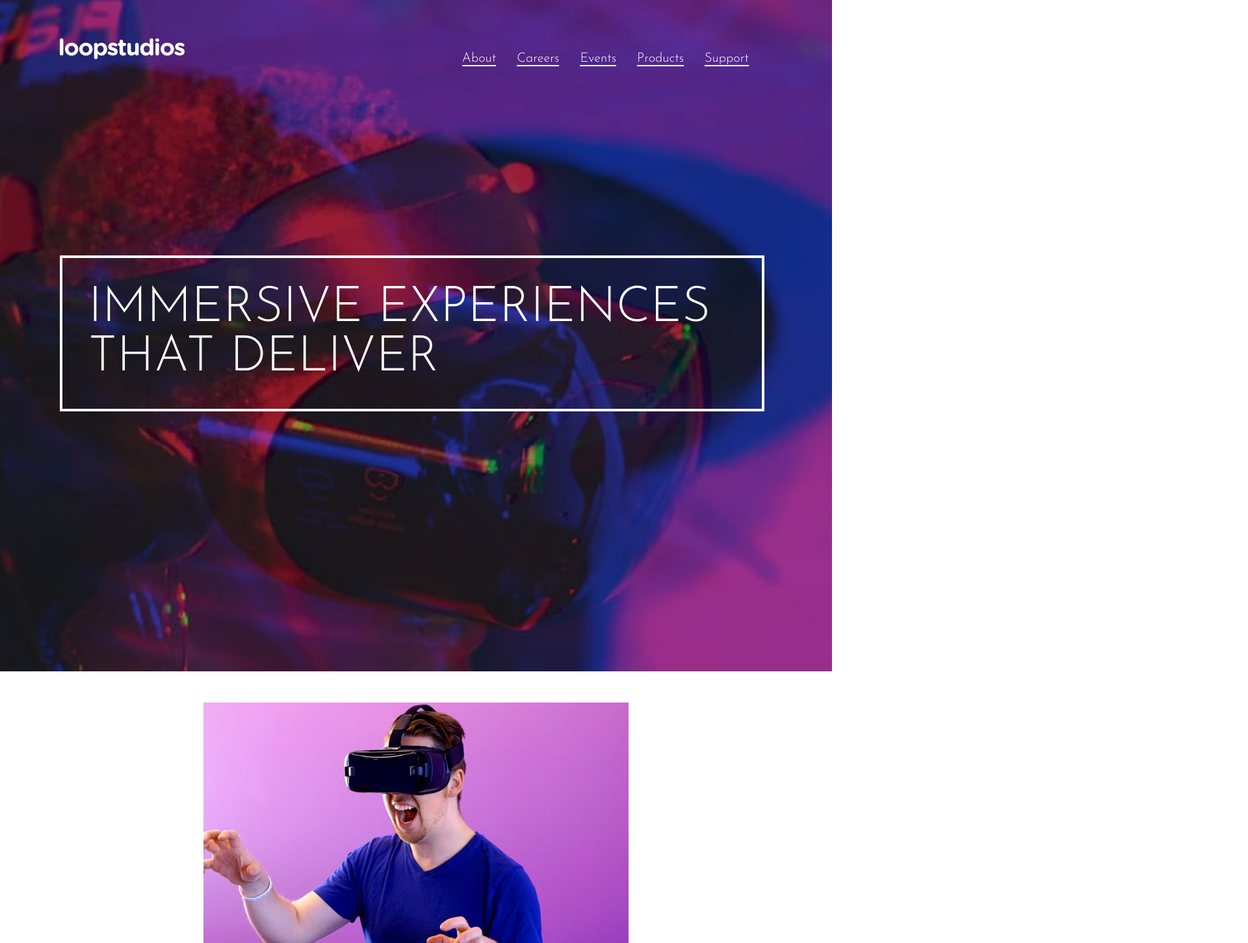
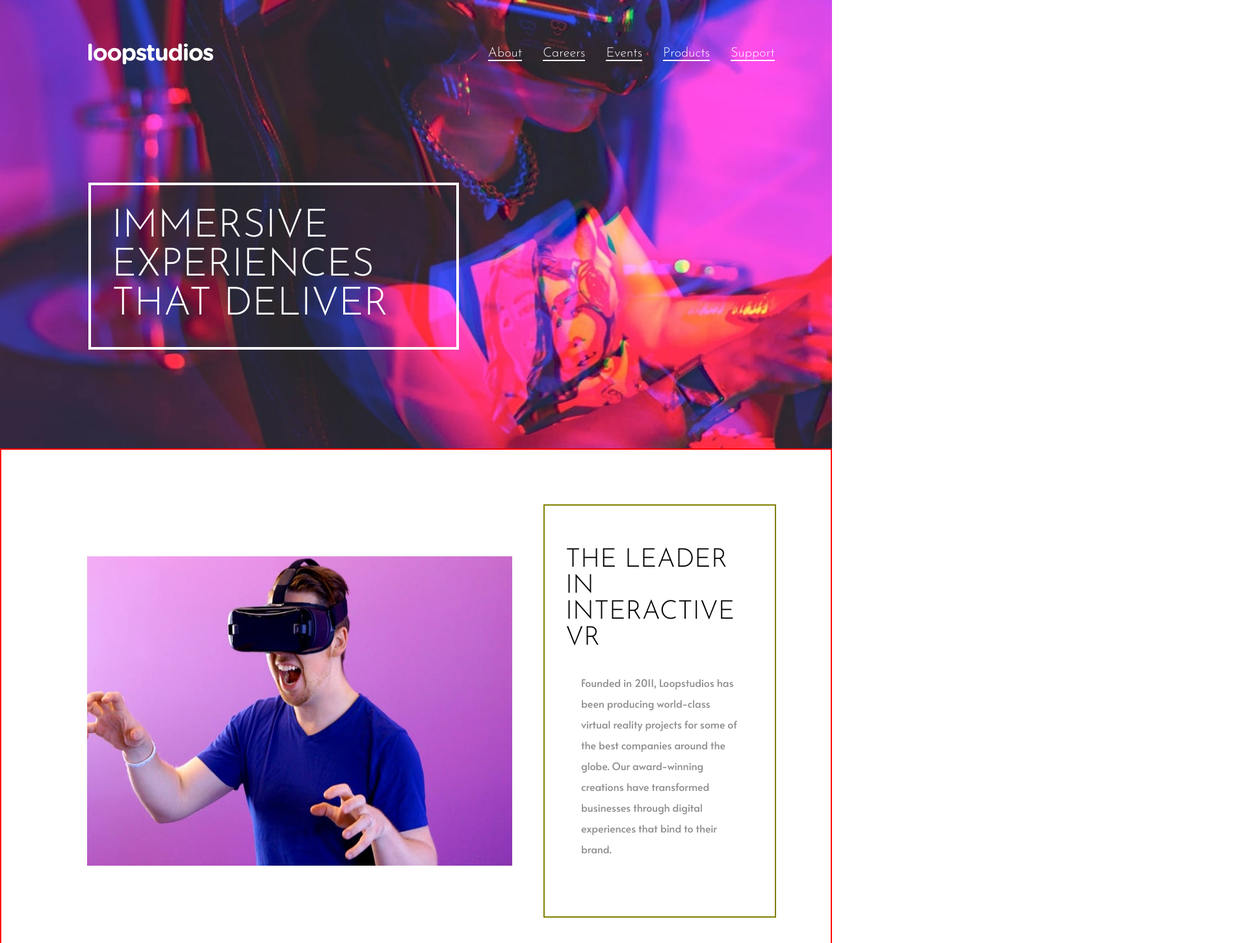
Before and after one commit to jboat86/loopstudios-landing-page-, a plain HTML site: page index.html in a window 1280 px wide. Shown: the part 29-1480 px from the top of the page at 65% size, 1920 px wide, since content can reach past the window. Drawn offline with Linux system fonts and the light colour scheme.

Commit message:
added changes to styling

```diff
--- a/css/styles.css
+++ b/css/styles.css
@@ -19,7 +19,7 @@ header {
   background: url(/assets/images/mobile/image-hero.jpg);
   background-repeat: no-repeat;
   background-size: cover;
-  min-width: 100%;
+  max-width: 100%;
 }
 
 .hamburger img {
@@ -108,8 +108,6 @@ header {
 .hero p {
   text-transform: uppercase;
   border: 4px solid var(--White);
-  margin-top: 5rem;
-  margin-bottom: 10rem;
   line-height: 1;
   padding: 2.5rem;
   margin: 5rem 4.5rem 5rem 0;
@@ -124,17 +122,22 @@ header {
 /* Showcase Start */
 
 .showcase {
-  text-align: center;
+  padding: 4rem 2rem;
 }
 
 .showcase img {
-  margin-top: 3rem;
-  margin-bottom: 4rem;
+  padding: 5rem 3rem;
+}
+
+.desktop-showcase-text {
+  justify-items: center;
+  padding: 4rem 2rem;
 }
 
 .showcase h1 {
   margin-bottom: 0.5rem;
   font-weight: 300;
+  justify-self: center;
   font-size: 3.75rem;
   text-transform: uppercase;
   color: var(--Black);
@@ -143,8 +146,6 @@ header {
 .showcase p {
   font-size: 1.75rem;
   font-family: var(--Alata-ff);
-  justify-content: center;
-  padding: 3rem;
   line-height: 2;
   font-weight: 400;
   color: var(--Dark-Gray);
@@ -155,9 +156,8 @@ header {
 /* Creations Start */
 .mobile-creations-section {
   min-width: 100%;
-  padding: 5rem 2rem;
+  padding: 3.5rem 2rem 10rem 5rem;
   text-transform: uppercase;
-  border: 2px solid red;
 }
 
 .desktop-creations-section {
@@ -193,14 +193,12 @@ header {
   justify-content: center;
   align-items: center;
 }
+
 .btn-wrapper {
   margin-top: 3rem;
   position: absolute;
   left: 50%;
   transform: translateX(-50%);
-}
-
-.btn-wrapper button {
   color: var(--Black);
   text-transform: uppercase;
   padding: 1.25rem 4.75rem;
@@ -279,15 +277,21 @@ footer p {
   /* Main Nav Menu Start */
 
   header {
-    padding: 3.5rem 0 0 0.75rem;
+    padding: 2rem 3.5rem;
+    background-image: url(/assets/images/desktop/image-hero.jpg);
+    height: fit-content;
   }
+
   .hamburger {
     display: none;
   }
 
   .main-nav-wrapper {
     padding-left: 5rem;
-    padding-right: 8rem;
+  }
+
+  .logo {
+    padding-top: 2rem;
   }
 
   .nav-links-desktop {
@@ -320,13 +324,38 @@ footer p {
   /* Main Nav Menu End */
 
   /* Hero Start */
-  section > .hero {
-    padding-top: 2rem;
-    padding-right: 25rem;
+  .hero {
+    padding: 2.5rem 5rem;
+  }
+  .hero p {
+    padding: 2.15rem 6.5rem 2.15rem 2rem;
+    font-size: 3.75rem;
   }
 
   /* Hero End */
   /* Showcase Start */
+  .showcase {
+    display: flex;
+    padding: 5.25rem;
+    border: 2px solid red;
+  }
+
+  .desktop-showcase-text {
+    text-align: start;
+    border: 2px solid olive;
+    /* padding-top: 3rem; */
+    justify-items: flex-start;
+  }
+
+  .desktop-showcase-text h1 {
+    font-size: 2.5rem;
+    line-height: 1;
+  }
+  .desktop-showcase-text p {
+    font-size: 1rem;
+    padding: 1.5rem;
+  }
+
   /* Showcase End */
   /* Creations Start */
 
@@ -339,6 +368,7 @@ footer p {
   .desktop-creations-section {
     display: flex;
     flex-direction: row;
+    gap: 2rem;
   }
   .pics-container {
     background-image: url(../assets/images/desktop/image-deep-earth.jpg)
--- a/index.html
+++ b/index.html
@@ -21,7 +21,8 @@
         <!-- Main Nav Menu Start -->
         <nav>
           <div class="main-nav-wrapper">
-          <img src="/assets/images/logo.svg"
+          <img class="logo"
+          src="/assets/images/logo.svg"
           alt="logo" />
 
            <ul class="nav-links-desktop">
@@ -31,6 +32,7 @@
             <li><a href="#Products">Products</a></li>
             <li><a href="#Support">Support</a></li>
           </ul>
+
 
           <!-- Hamburger menu -->
 
@@ -57,7 +59,7 @@
         <!-- Hero Start -->
         <section class="hero">
 
-           <p>Immersive experiences that deliver</p>
+           <p>Immersive <br>experiences <br>that deliver</p>
         </section>
       </header>
        <!-- Hero End -->
@@ -68,7 +70,7 @@
             src="/assets/images/mobile/image-interactive.jpg"
             alt="interactive-img"
           />
-
+<div class="desktop-showcase-text">
           <h1>The leader in interactive VR</h1>
 
           <p>
@@ -77,7 +79,7 @@
             Our award-winning creations have transformed businesses through
             digital experiences that bind to their brand.
           </p>
-
+         </div>
         </section>
         <!-- Showcase End -->
 
@@ -149,7 +151,7 @@
                 alt="fisheye"
               />
               </div>
-
+             <button class="btn-wrapper">see all</button>
              </section>
 
              <!-- creations section-desktop-start -->
@@ -213,8 +215,11 @@
               />
            </div>
 
- <div class="btn-wrapper"><button>see all</button></div>
-             </section>
+  <button class="btn-wrapper">see all</button>
+
+       </section>
+
+
 
 
 
@@ -227,10 +232,10 @@
 
           <ul>
             <li><a href="/">About</a></li>
-            <li><a href="">Careers</a></li>
-            <li><a href="">Events</a></li>
-            <li><a href="">Products</a></li>
-            <li><a href="">Support</a></li>
+            <li><a href="#Careers">Careers</a></li>
+            <li><a href="#Events">Events</a></li>
+            <li><a href="#Products">Products</a></li>
+            <li><a href="#Support">Support</a></li>
           </ul>
 
           <div class="socials">
@@ -246,9 +251,6 @@
        </div>
       </footer>
        <!-- Footer End -->
-    </body>
-
-
 
 
     <div class="attribution">
```
